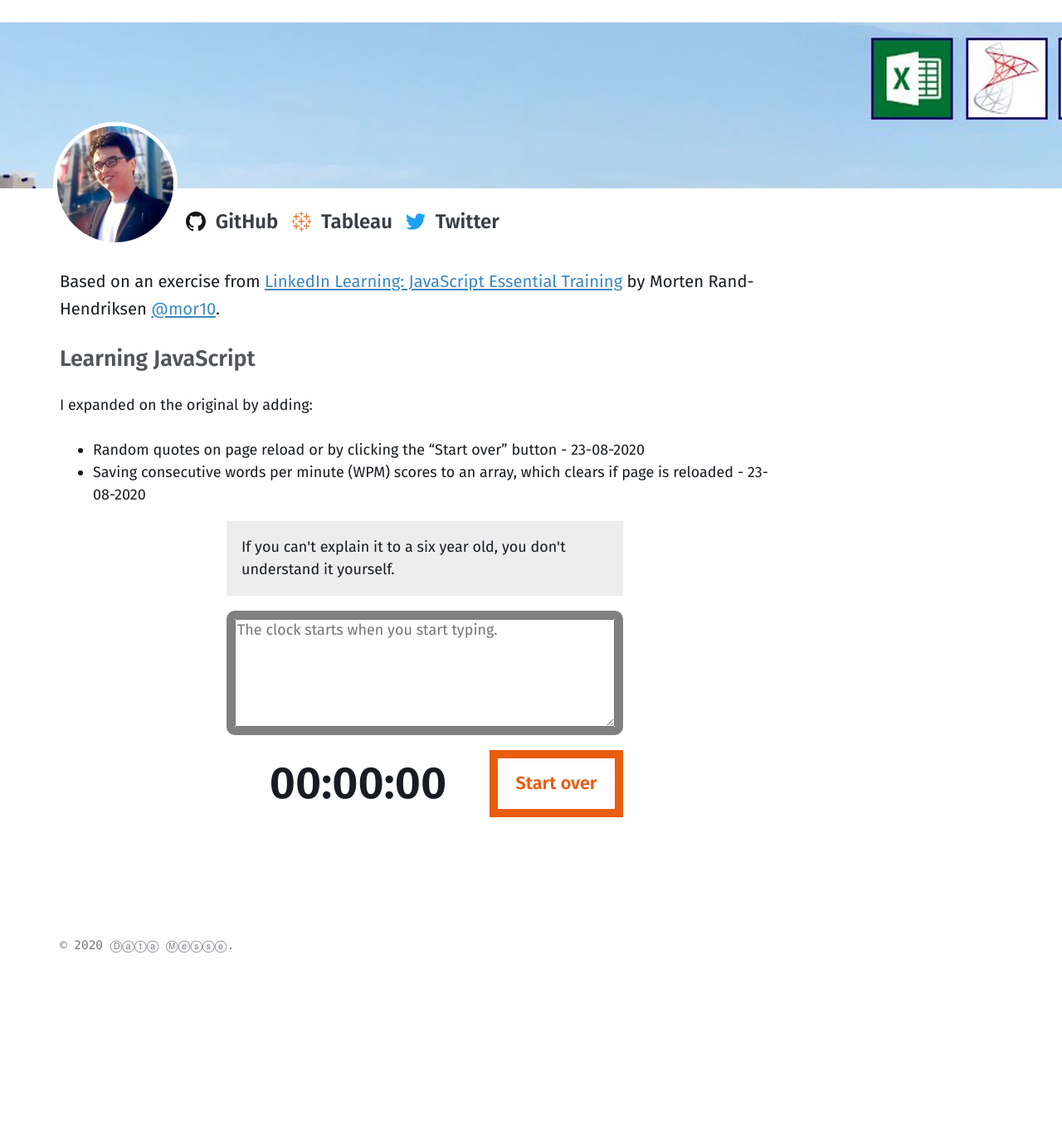
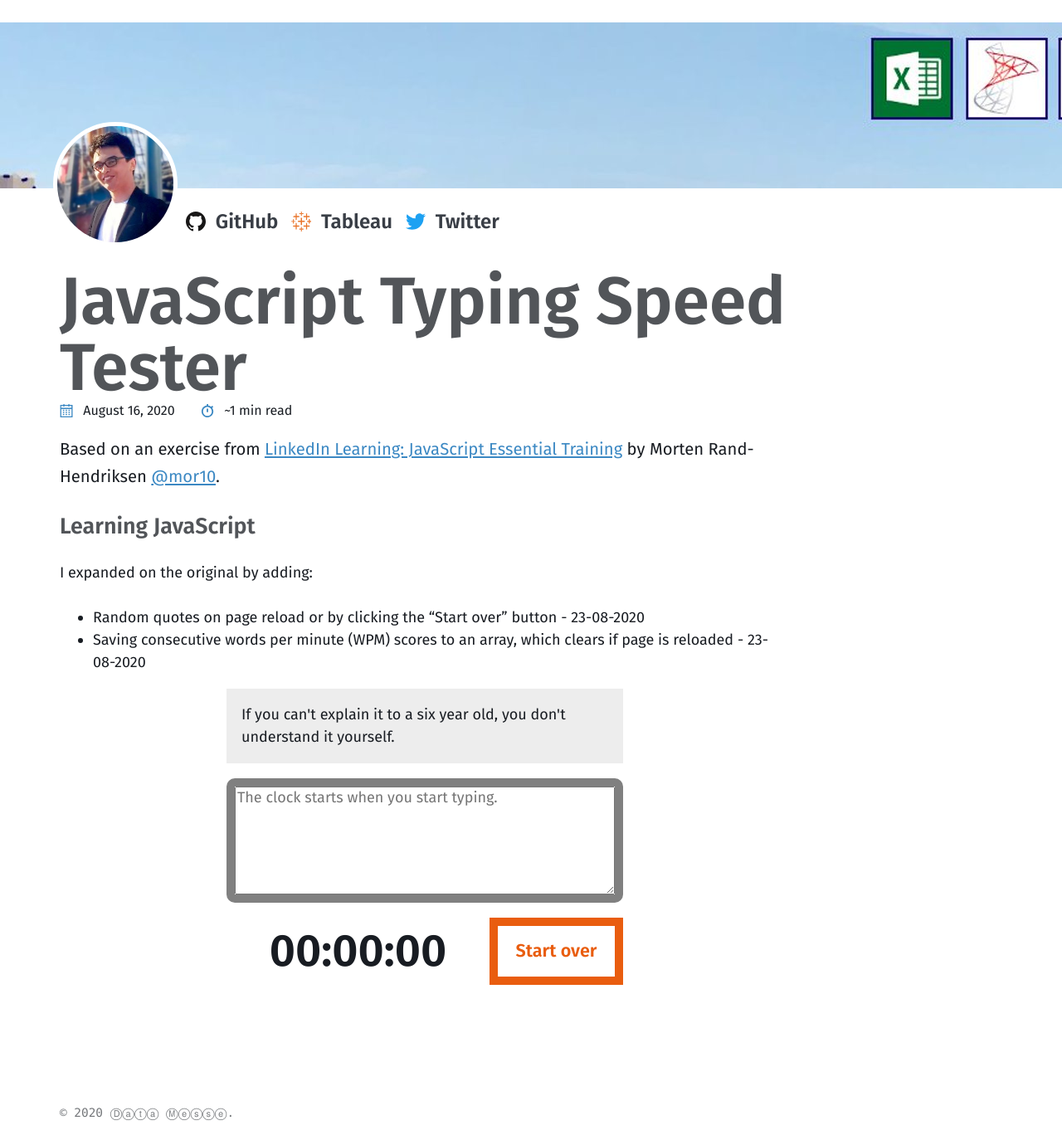
Before and after one commit to datamesse/blog, a Jekyll site: the page built from _posts/2020-08-16-linkedin-learning-javascript.markdown, in a window 1280 px wide. Shown: the whole page at 83% size. Built offline with Jekyll 4.4.1, drawn with Linux system fonts in a browser that asks for light colours; before the commit the page ends 1178 px from its top, so only the background shows below that.

Commit message:
Update posts page

```diff
--- a/_layouts/2020-08-16-post-linkedin-learning-javascript-essential-training.html
+++ b/_layouts/2020-08-16-post-linkedin-learning-javascript-essential-training.html
@@ -25,12 +25,25 @@ layout: default
 <main id="main" class="page-content" aria-label="Content">
   <div class="inner">
     <article class="entry-wrap">
+
+      <div class="intro-text">
+        <h1 id="page-title" class="intro-title">{{ page.alt_title | default: page.title | default: site.title | markdownify | strip_html }}</h1>
+      </div>
+
+      <p class="entry-meta">
+        <span class="byline-item">
+          <span class="icon">{% include icon-calendar.svg %}</span>
+          <time datetime="{{ page.date | date_to_xmlschema }}">{{ page.date | date: "%B %-d, %Y" }}</time>
+        </span>
+        <span class="byline-item">
+          <span class="icon">{% include icon-stopwatch.svg %}</span>
+          {% capture read_time %}{% include read-time.html %}{% endcapture %}{{ read_time | strip }}
+        </span>
+      </p>
+
       <div class="entry-content">
         {{ content }}
       </div>
-      {% if site.disqus.shortname %}
-      {% include disqus_comments.html %}
-      {% endif %}
     </article><!-- .intro -->
     <section class="test-area">
         <div id="origin-text">
--- a/_layouts/post.html
+++ b/_layouts/post.html
@@ -9,6 +9,10 @@ layout: default
 <main id="main" class="page-content" aria-label="Content">
   <div class="inner">
     <article class="entry-wrap">
+
+      <div class="intro-text">
+        <h1 id="page-title" class="intro-title">{{ page.alt_title | default: page.title | default: site.title | markdownify | strip_html }}</h1>
+      </div>
 
       <p class="entry-meta">
         <span class="byline-item">
```
